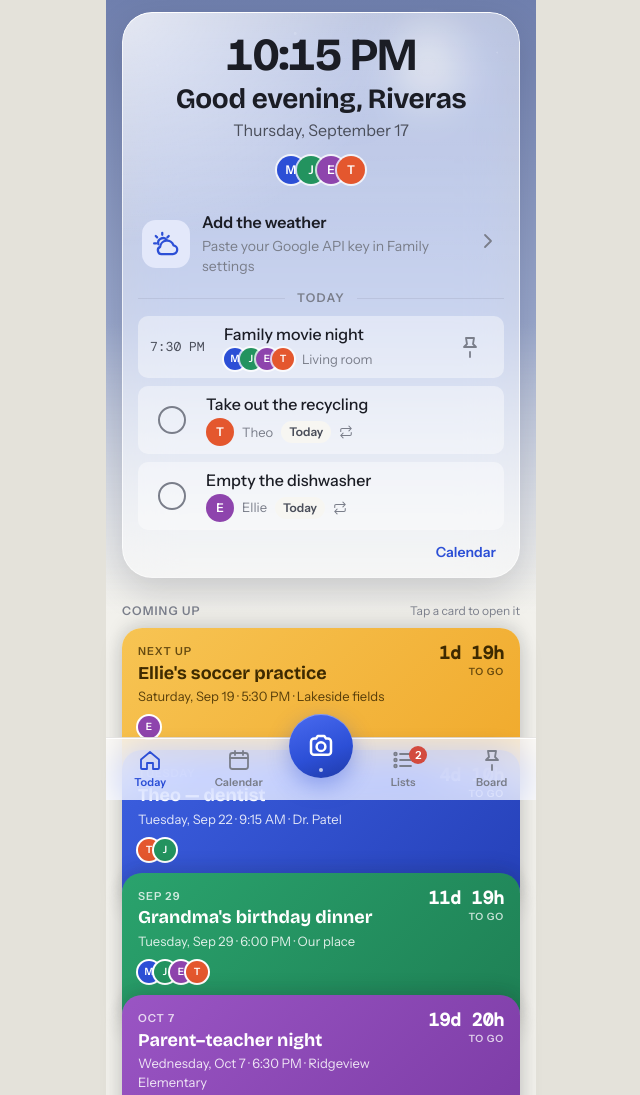
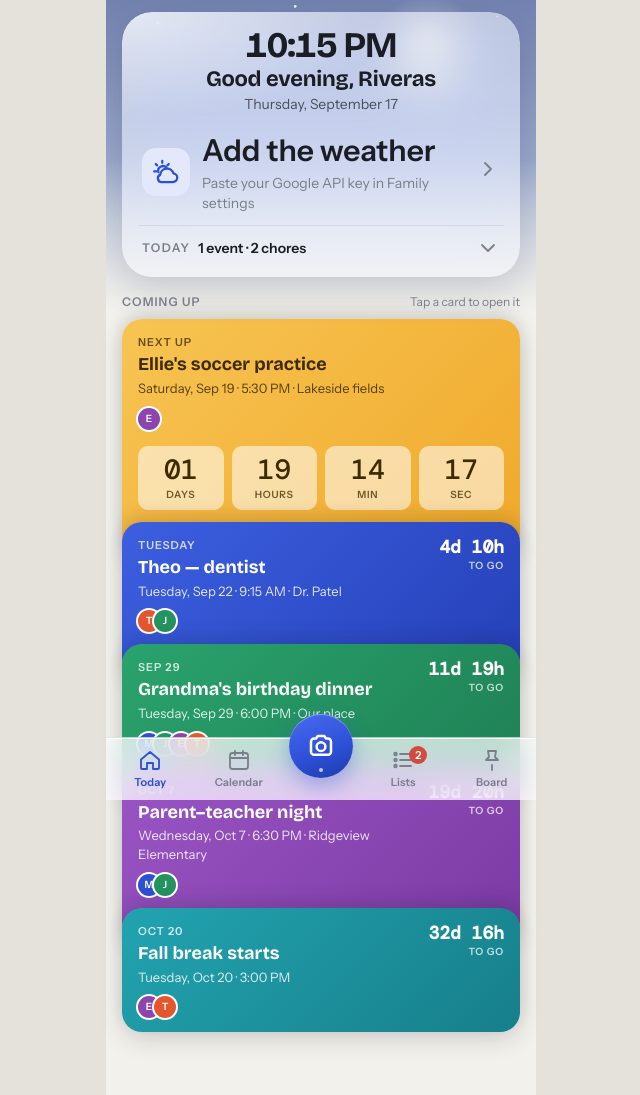
Before and after one commit to KCCcoffee/family-hub-v2, a plain HTML site: page index.html in a window 1280 px wide. Shown: the top 1095 px of the page, without its empty margins (319-959 px from the left). Drawn offline with nearby package versions, Linux system fonts and the light colour scheme.

Commit message:
Folded Today row, shorter panel, lead card countdown
Today row opens folded (counts only) on every load; tap it to unfold the day. Glass panel is shorter with no rim and no avatar buttons; Family and Calendar links sit under the unfolded list. First Coming-up card shows the full four-box countdown while nested. Today bar spans the full width.

```diff
--- a/index.html
+++ b/index.html
@@ -506,7 +506,7 @@ textarea { min-height: 96px; resize: vertical; line-height: 1.4; }
   padding: 24px var(--s4) 56px; margin: -24px calc(-1 * var(--s4)) -56px; }   /* room inside the clip for the glass panel's shadow (the margins cancel the padding, so nothing moves) */
 .home.expanded .todayview { padding: 0; margin: 0; }
 .todayview .list { margin-top: 0; }
-.todaybar { display: none; align-items: center; gap: var(--s3); margin-top: var(--s2); padding: 10px 14px; border-radius: var(--r); background: var(--glass); backdrop-filter: blur(14px); -webkit-backdrop-filter: blur(14px); box-shadow: inset 0 1px 0 var(--glass-edge), 0 1px 2px rgba(0,0,0,.05); font-size: var(--t-sm); }
+.todaybar { display: none; align-items: center; gap: var(--s3); width: 100%; text-align: left; margin-top: var(--s2); padding: 10px 14px; border-radius: var(--r); background: var(--glass); backdrop-filter: blur(14px); -webkit-backdrop-filter: blur(14px); box-shadow: inset 0 1px 0 var(--glass-edge), 0 1px 2px rgba(0,0,0,.05); font-size: var(--t-sm); }
 .todaybar b { font-weight: 600; }
 .todaybar .wxmini { margin-left: auto; display: inline-flex; align-items: center; gap: 6px; font-weight: 600; font-variant-numeric: tabular-nums; }
 .todaybar .wxmini svg.i { width: 18px; height: 18px; color: var(--accent); }
@@ -514,7 +514,7 @@ textarea { min-height: 96px; resize: vertical; line-height: 1.4; }
 .home.expanded .todayview { max-height: 0 !important; opacity: 0; }
 .home.expanded .todaybar { display: flex; animation: rise var(--dur) var(--ease); position: sticky; top: calc(var(--topbar-h, 0px) + 4px); z-index: 4; }
 .home.expanded .stackhead { display: none; }
-.stackhead { display: flex; align-items: baseline; justify-content: space-between; margin: var(--s6) 0 var(--s2); position: relative; z-index: 1; }
+.stackhead { display: flex; align-items: baseline; justify-content: space-between; margin: var(--s4) 0 var(--s2); position: relative; z-index: 1; }
 
 /* ---------- the upper half: a living sky, one glass panel, a weather scene ----------
    The sky is a gradient picked by the time of day (dawn, day, dusk, night — from Google's sunrise and sunset when we have them)
@@ -586,31 +586,43 @@ textarea { min-height: 96px; resize: vertical; line-height: 1.4; }
 @keyframes drift { to { transform: translateX(28px); } }
 
 /* the glass panel that holds the whole upper half */
-.glass { position: relative; margin-top: calc(var(--s3) + env(safe-area-inset-top, 0px)); padding: var(--s5) var(--s4) var(--s2); border-radius: 30px; overflow: hidden; box-shadow: 0 14px 36px rgba(10,14,28,.16); }
-/* the frosted layer itself (clipped to the rounded shape so the blur can't bleed past the corners) and the light catching the top edge */
+.glass { position: relative; margin-top: calc(var(--s3) + env(safe-area-inset-top, 0px)); padding: var(--s4) var(--s4) var(--s2); border-radius: 30px; overflow: hidden; box-shadow: 0 14px 36px rgba(10,14,28,.14); }
+/* the frosted layer itself (clipped to the rounded shape so the blur can't bleed past the corners). No rim line: the panel is a soft slab, not a framed card. */
 .glass::before { content: ""; position: absolute; inset: 0; border-radius: inherit; clip-path: inset(0 round 30px);
-  background: var(--glass-2); backdrop-filter: blur(24px) saturate(1.5); -webkit-backdrop-filter: blur(24px) saturate(1.5);
-  box-shadow: inset 0 1px 0 var(--glass-edge), inset 0 0 0 1px var(--glass-rim); }
+  background: var(--glass-2); backdrop-filter: blur(24px) saturate(1.5); -webkit-backdrop-filter: blur(24px) saturate(1.5); }
 .glass::after { content: ""; position: absolute; inset: 0; z-index: 0; pointer-events: none; border-radius: inherit;
   background: radial-gradient(120% 70% at 0% 0%, var(--glass-shine), transparent 58%), linear-gradient(180deg, rgba(255,255,255,.07), transparent 45%); }
 .glass > * { position: relative; z-index: 1; }
-.glass .inboxpill { position: absolute; top: 14px; right: 14px; z-index: 2; }
+.glass .inboxpill { position: absolute; top: 12px; right: 12px; z-index: 2; }
+/* the greeting block, kept short: a 36px clock, the greeting, the date */
 .hello { text-align: center; }
-.hello .clock { font: 700 46px/1 var(--font-display); letter-spacing: -.03em; font-variant-numeric: tabular-nums; }
-.hello h1 { font: 700 var(--t-2xl)/1.1 var(--font-display); letter-spacing: -.01em; margin-top: 6px; text-wrap: balance; }
-.hello .date { font-size: var(--t-md); color: var(--ink-2); margin-top: 4px; }
-.hello .avstack { display: inline-flex; margin-top: 6px; }
-.hello .avstack .av { box-shadow: 0 0 0 2px var(--glass-ring); }
-.glass .wx { background: transparent; padding: var(--s2) 0; margin-top: var(--s3); border-radius: 0; min-height: 72px; }
+.hello .clock { font: 700 36px/1 var(--font-display); letter-spacing: -.03em; font-variant-numeric: tabular-nums; }
+.hello h1 { font: 700 var(--t-xl)/1.15 var(--font-display); letter-spacing: -.01em; margin-top: 3px; text-wrap: balance; }
+.hello .date { font-size: var(--t-sm); color: var(--ink-2); margin-top: 2px; }
+.glass .wx { background: transparent; padding: var(--s1) 0; margin-top: var(--s2); border-radius: 0; min-height: 62px; }
+.glass .wx .scene { width: 54px; height: 54px; border-radius: 16px; }
+.glass .wx .temp { font-size: 30px; }
 .glass .wx.wx-empty { padding: var(--s2) var(--s1); }
-.glass .divider { display: flex; align-items: center; gap: var(--s3); margin: var(--s2) 0 var(--s3); font: 600 var(--t-xs)/1 var(--font-body); letter-spacing: .12em; text-transform: uppercase; color: var(--muted); }
-.glass .divider::before, .glass .divider::after { content: ""; flex: 1; height: 1px; background: var(--glass-line); }
+/* the Today row: one line that says what the day holds; tap it and the list unfolds underneath */
+.todayfold { display: flex; align-items: center; gap: var(--s2); width: 100%; min-height: 44px; padding: 0 var(--s1); margin-top: var(--s1); text-align: left; border-top: 1px solid var(--glass-line); }
+.todayfold .lbl { font: 600 var(--t-xs)/1 var(--font-body); letter-spacing: .12em; text-transform: uppercase; color: var(--muted); }
+.todayfold .sum { flex: 1; min-width: 0; font-size: var(--t-sm); font-weight: 600; overflow: hidden; text-overflow: ellipsis; white-space: nowrap; }
+.todayfold .sum small { font-weight: 500; color: var(--ink-2); }
+.todayfold .chev { color: var(--muted); display: grid; place-items: center; transition: transform var(--dur) var(--ease); }
+.todayfold[aria-expanded="true"] .chev { transform: rotate(180deg); }
+.todaylist { overflow: hidden; max-height: 0; opacity: 0; transition: max-height 320ms var(--ease), opacity 240ms var(--ease); }
+.todaylist.open { max-height: 1400px; opacity: 1; }
+.todaylist .list { margin-top: var(--s1); }
 .glass .row { background: transparent; }
 .glass .row-face { background: var(--glass-cell); }
 .glass .avs .av { box-shadow: 0 0 0 2px var(--glass-ring); }
 .glass .empty.quiet { padding: var(--s3) var(--s4) var(--s2); }
-.glass .glassfoot { display: flex; justify-content: flex-end; margin-top: var(--s1); }
+/* under the unfolded list: the family (avatars → Family settings) on the left, Calendar on the right */
+.glass .glassfoot { display: flex; align-items: center; justify-content: space-between; margin-top: var(--s2); }
 .glass .glassfoot .link { font-size: var(--t-sm); font-weight: 600; color: var(--accent); min-height: 36px; padding: 0 var(--s2); }
+.glass .glassfoot .famlink { height: 36px; padding: 0 var(--s2); font-size: var(--t-sm); font-weight: 600; color: var(--accent); }
+.glass .glassfoot .famlink .av { width: 24px; height: 24px; font-size: 11px; box-shadow: 0 0 0 2px var(--glass-ring); }
+.glass .glassfoot .famlink span { margin-left: 10px; }
 .topbar.clear { display: none; }
 
 /* the weather scene: a small square of sky whose sun, moon, clouds, rain, snow and lightning match right now */
@@ -1184,8 +1196,14 @@ function renderToday() {
       <div class="clock" id="bigclock">${clock(Date.now())}</div>
       <h1>${greeting()}${fam ? `, ${esc(fam)}` : ''}</h1>
       <p class="date">${WD[t.getDay()]}, ${MONTHS[t.getMonth()]} ${t.getDate()}</p>
-      <button class="avstack" data-act="tab" data-tab="family" aria-label="Family settings">${members || icon('users')}</button>
     </div>`;
+  // the Today row: folded when the app opens, one line of counts; tap it and the day's list unfolds underneath.
+  // The family's avatars (the way into Family settings) live at the foot of that list, so the folded panel stays clean.
+  const sum = bits === 'a clear day' ? 'A clear day <small>· nothing due</small>' : bits.charAt(0).toUpperCase() + bits.slice(1);
+  const fold = `<button class="todayfold" data-act="toggle-today" aria-expanded="${todayOpen}" aria-controls="todaylist"><span class="lbl">Today</span><span class="sum">${sum}</span><span class="chev">${icon('down')}</span></button>
+      <div class="todaylist${todayOpen ? ' open' : ''}" id="todaylist">${agenda}
+        <div class="glassfoot"><button class="avstack famlink" data-act="tab" data-tab="family" aria-label="Family settings">${members || icon('users')}<span>Family</span></button><button class="link" data-act="tab" data-tab="calendar">Calendar</button></div>
+      </div>`;
 
   $('#screen-today').innerHTML = `<div class="home${expandedCardId ? ' expanded' : ''}" id="home">
     ${sky}
@@ -1195,9 +1213,7 @@ function renderToday() {
         ${inbox}
         ${hello}
         ${weatherStrip()}
-        <div class="divider">Today</div>
-        ${agenda}
-        <div class="glassfoot"><button class="link" data-act="tab" data-tab="calendar">Calendar</button></div>
+        ${fold}
       </section>
     </div>
     <div class="stackhead"><h2>Coming up</h2><span class="hint">${cards.length > 1 ? 'Tap a card to open it' : ''}</span></div>
@@ -1300,29 +1316,33 @@ function cardHtml(e, i) {
   const when = `${longDate(e.date)} · ${timeLabel(e.time)}${e.where ? ` · ${esc(e.where)}` : ''}`;
   const eyebrow = pinned ? 'Pinned' : i === 0 ? 'Next up' : dayLabel(e.date);
   const pills = `<div class="pillrow">${wxPill(e)}${drivePill(e)}${e.who && e.who.length ? avatars(e.who) : ''}</div>`;
+  const lead = i === 0;                                 // the first card counts down even while it is nested; the rest show "2d 9h" in the corner
   const head = `<div class="head"><div class="grow"><p class="eyebrow">${eyebrow}</p><h3>${esc(e.title)}</h3><p class="when">${when}</p></div>
     ${open ? `<button class="iconbtn pinbtn pin${pinned ? ' on' : ''}" data-act="pin-event" data-id="${e.id}" aria-label="${pinned ? 'Unpin' : 'Pin to the top'}" aria-pressed="${pinned}">${icon('pin')}</button>`
-           : `<div class="soon" data-target="${at}">${soonLabel(ms)}<small>${ms <= 0 ? 'happening' : 'to go'}</small></div>`}</div>`;
-  if (!open) return `<article class="card nested tone-${tone}" data-act="expand-card" data-id="${e.id}" role="button" tabindex="0" aria-expanded="false" aria-label="Open ${esc(e.title)}">${head}${pills}</article>`;
+           : lead ? '' : `<div class="soon" data-target="${at}">${soonLabel(ms)}<small>${ms <= 0 ? 'happening' : 'to go'}</small></div>`}</div>`;
+  if (!open) return `<article class="card nested${lead ? ' lead' : ''} tone-${tone}" data-act="expand-card" data-id="${e.id}" role="button" tabindex="0" aria-expanded="false" aria-label="Open ${esc(e.title)}">${head}${pills}${lead ? digitsHtml(at) : ''}</article>`;
   const dI = e.address ? driveInfo(e) : null;
   const directions = e.address ? `
       ${dI && dI.here ? '' : `<div class="routemap" id="routeMap"><p class="hint">${gcache.routes[routeKey(e)] && gcache.routes[routeKey(e)].polyline ? 'Loading the map…' : 'Getting the route…'}</p></div>`}
       ${mapButtons(e)}` : '';
-  return `<article class="card expanded tone-${tone}" id="countdown" data-target="${at}" data-id="${e.id}" aria-expanded="true">
+  return `<article class="card expanded tone-${tone}" data-id="${e.id}" aria-expanded="true">
     ${head}${pills}
-    <div class="digits" id="cdDigits">
-      <div class="d"><b id="cd-d">00</b><span>days</span></div>
-      <div class="d"><b id="cd-h">00</b><span>hours</span></div>
-      <div class="d"><b id="cd-m">00</b><span>min</span></div>
-      <div class="d"><b id="cd-s">00</b><span>sec</span></div>
-    </div>
-    <p class="now" id="cdNow" hidden>Happening now</p>
+    ${digitsHtml(at)}
     ${driveLine(e)}
     ${nudgeLine(e)}
     ${directions}
     ${bioHtml(e)}
     <div class="foot"><button data-act="open-sheet" data-kind="event" data-id="${e.id}">${icon('pencil')} Edit event</button><button data-act="collapse-card">${icon('up')} Close</button></div>
   </article>`;
+}
+// The four-number countdown. Every copy on the screen carries its own target time and is ticked by tickCountdown().
+function digitsHtml(at) {
+  return `<div class="digits" data-target="${at}">
+      <div class="d"><b class="cd-d">00</b><span>days</span></div>
+      <div class="d"><b class="cd-h">00</b><span>hours</span></div>
+      <div class="d"><b class="cd-m">00</b><span>min</span></div>
+      <div class="d"><b class="cd-s">00</b><span>sec</span></div>
+    </div><p class="now" hidden>Happening now</p>`;
 }
 // The open card's map and place details are mounted after the screen is drawn.
 function mountCard() {
@@ -1765,6 +1785,7 @@ document.addEventListener('click', e => {
     /* v2: the home cards, the Lists switch, the header "+" */
     case 'expand-card': expandCard(id); break;
     case 'collapse-card': expandCard(null); break;
+    case 'toggle-today': toggleToday(); break;
     case 'lists-mode': listsMode = el.dataset.mode; render(); break;
     case 'add-here': { const fn = ADD_ACTIONS[current]; if (fn) fn(); break; }
     /* v2: the camera and the capture inbox */
@@ -1941,18 +1962,31 @@ function tickCountdown() {
     if (el.firstChild && el.firstChild.nodeType === 3) el.firstChild.nodeValue = label;
     if (small) small.textContent = ms <= 0 ? 'happening' : 'to go';
   });
-  const box = $('#countdown');
-  if (!box) return;
-  const target = Number(box.dataset.target);
-  const ms = target - Date.now();
-  const digits = $('#cdDigits'), now = $('#cdNow');
-  if (ms <= 0) {
-    if (ms < -3600e3) { renderToday(); return; }         // an hour after it started, move on to the next event
-    digits.hidden = true; now.hidden = false; return;
-  }
-  digits.hidden = false; now.hidden = true;
-  const d = Math.floor(ms / 86400e3), h = Math.floor(ms % 86400e3 / 3600e3), m = Math.floor(ms % 3600e3 / 60e3), s = Math.floor(ms % 60e3 / 1000);
-  $('#cd-d').textContent = pad(d); $('#cd-h').textContent = pad(h); $('#cd-m').textContent = pad(m); $('#cd-s').textContent = pad(s);
+  // every four-number countdown on the screen: the open card's, and the lead card's while it is nested
+  let moveOn = false;
+  document.querySelectorAll('.digits[data-target]').forEach(box => {
+    const ms = Number(box.dataset.target) - Date.now();
+    const now = box.nextElementSibling && box.nextElementSibling.classList.contains('now') ? box.nextElementSibling : null;
+    if (ms <= 0) {
+      if (ms < -3600e3) { moveOn = true; return; }        // an hour after it started, move on to the next event
+      box.hidden = true; if (now) now.hidden = false; return;
+    }
+    box.hidden = false; if (now) now.hidden = true;
+    const d = Math.floor(ms / 86400e3), h = Math.floor(ms % 86400e3 / 3600e3), m = Math.floor(ms % 3600e3 / 60e3), s = Math.floor(ms % 60e3 / 1000);
+    box.querySelector('.cd-d').textContent = pad(d); box.querySelector('.cd-h').textContent = pad(h); box.querySelector('.cd-m').textContent = pad(m); box.querySelector('.cd-s').textContent = pad(s);
+  });
+  if (moveOn) renderToday();
+}
+// The Today row: unfold or fold the day's list. An animation, not a redraw, so the rest of the panel holds still.
+// todayOpen is plain memory: it survives a trip to another tab, and starts folded every time the app opens or refreshes.
+let todayOpen = false;
+function toggleToday() {
+  todayOpen = !todayOpen;
+  const list = $('#todaylist'), btn = $('.todayfold');
+  if (list) list.classList.toggle('open', todayOpen);
+  if (btn) btn.setAttribute('aria-expanded', todayOpen);
+  setTimeout(sizeSky, 340);
+  haptic(6);
 }
 setInterval(() => { if (current === 'today') tickCountdown(); }, 1000);
 addEventListener('resize', () => { if (current === 'today') sizeSky(); });
```
